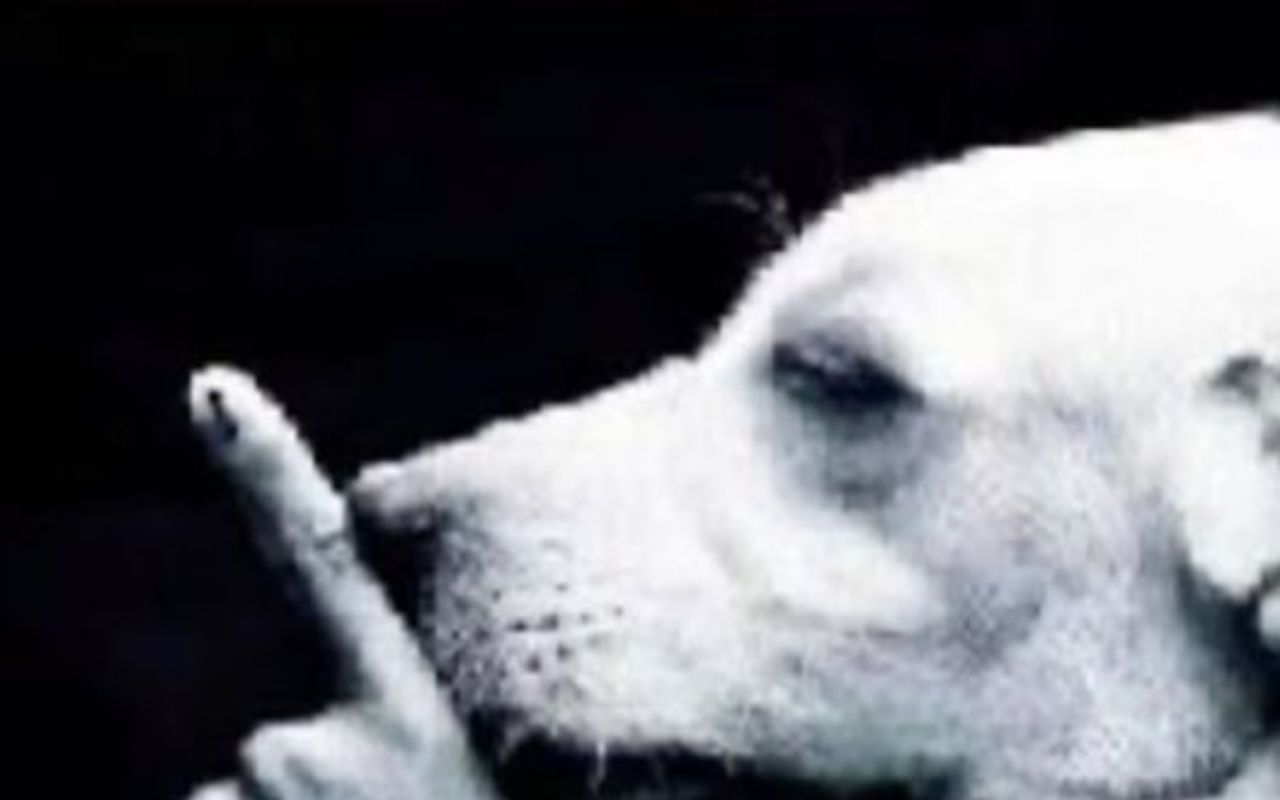
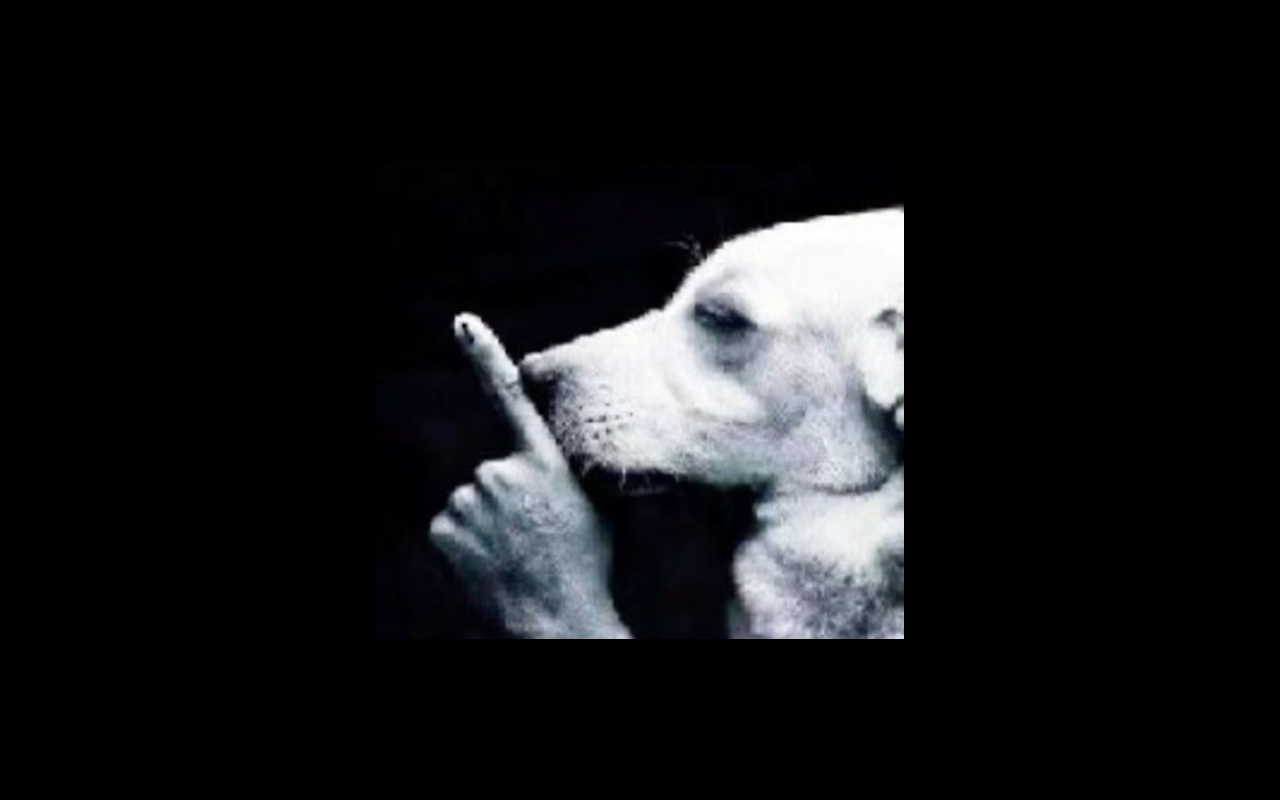
Before and after one commit to nanexdev/hush.github.io, a plain HTML site: page index.html in a window 1280 px wide. Drawn offline with Linux system fonts and the light colour scheme.

Commit message:
Update index.html

```diff
--- a/index.html
+++ b/index.html
@@ -32,9 +32,9 @@
       }
 
       img {
-        width: 100%;
-        height: 100%;
-        object-fit: cover;
+        max-width: 100vw;
+        max-height: 100vh;
+        object-fit: contain;
         user-select: none;
         pointer-events: none;
       }
```
